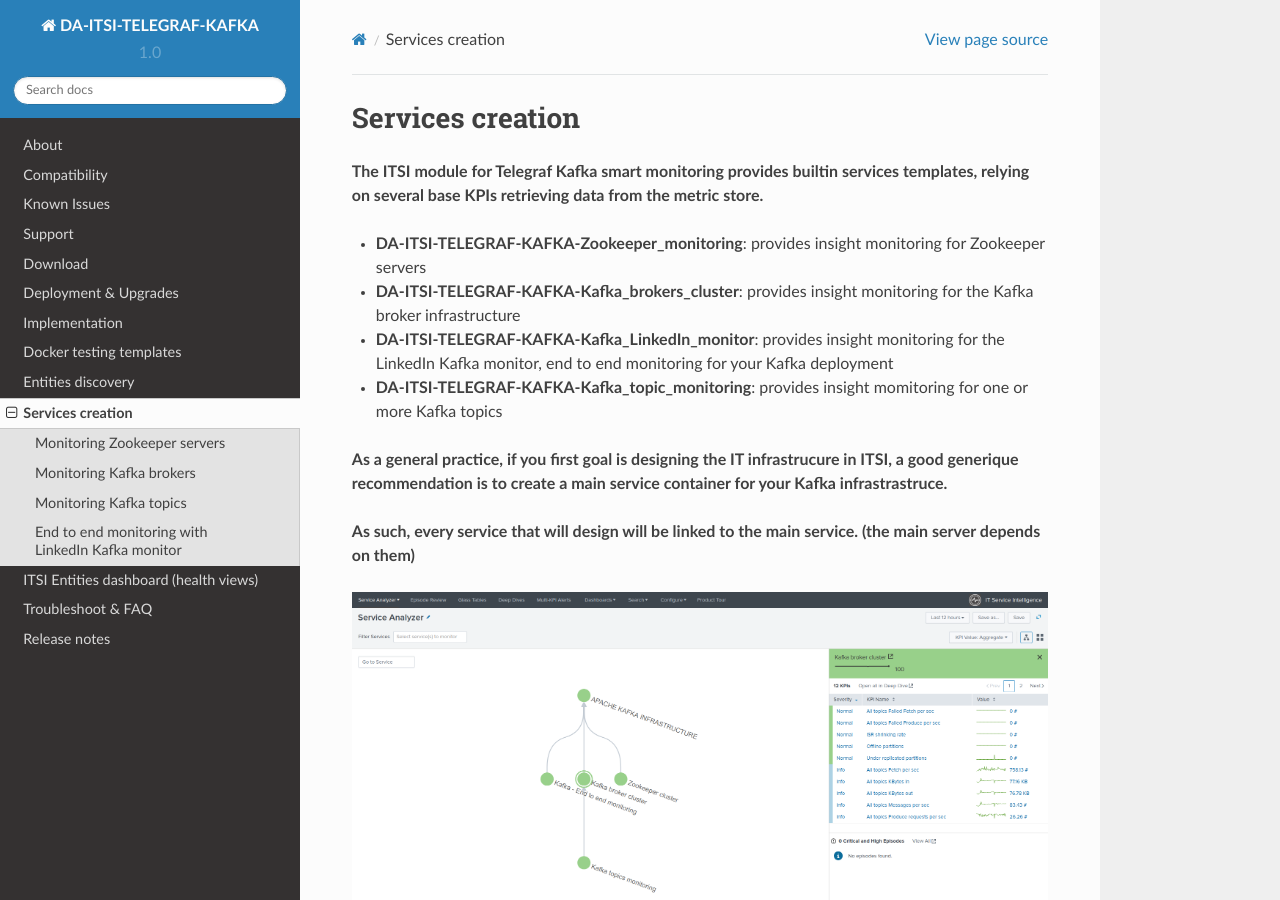
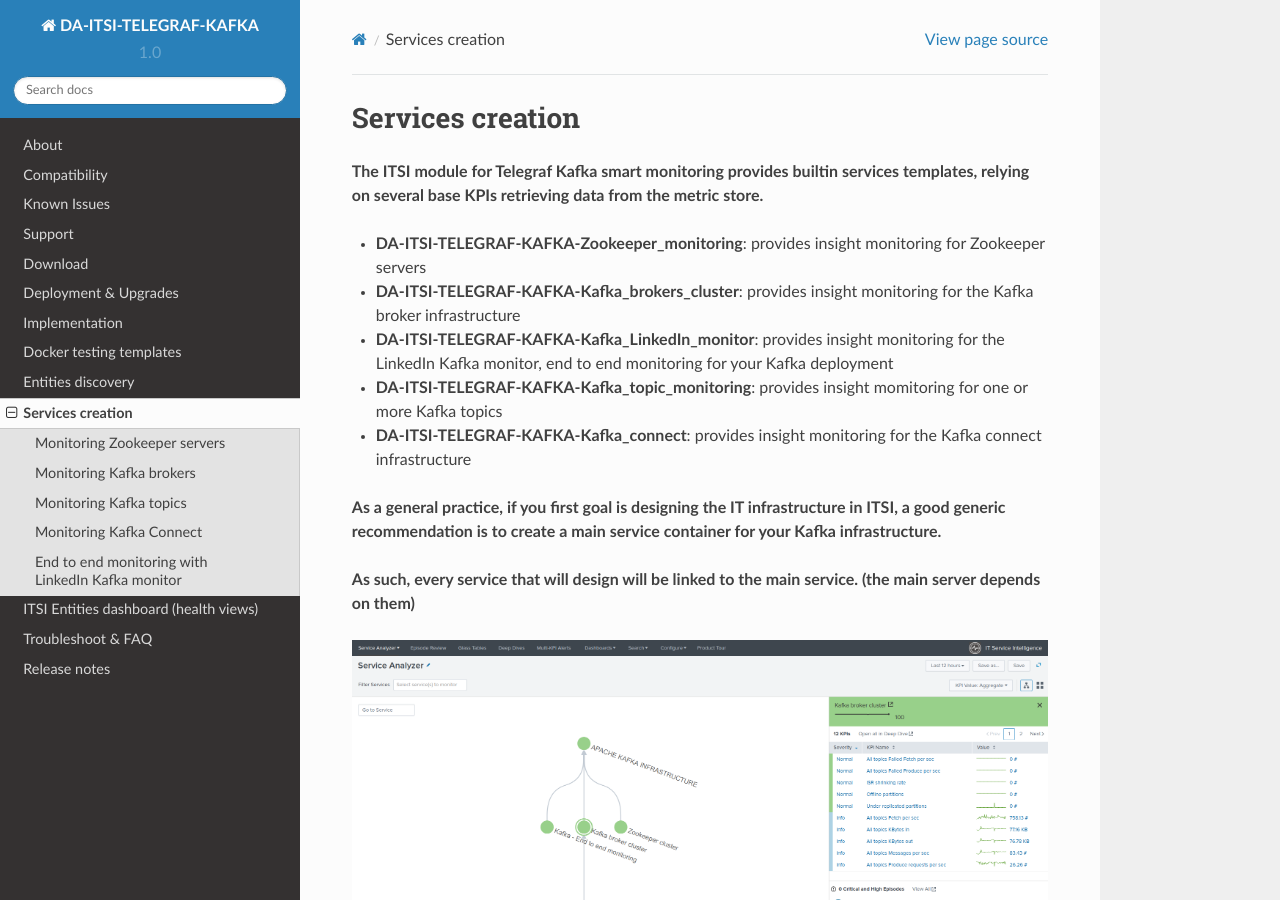
Before and after one commit to guilhemmarchand/DA-ITSI-TELEGRAF-KAFKA, a Sphinx documentation site: the page built from docs/service_creation.rst, in a window 1280 px wide and 900 px high. Built offline with Sphinx 7.4.7 and the Read the Docs theme 2.0.0, drawn with Linux system fonts in a browser that asks for light colours; some of the changed text lies outside the part shown.

Commit message:
Kafla connect integration

```diff
--- a/docs/service_creation.rst
+++ b/docs/service_creation.rst
@@ -11,7 +11,9 @@
 
 * **DA-ITSI-TELEGRAF-KAFKA-Kafka_topic_monitoring**: provides insight momitoring for one or more Kafka topics
 
-**As a general practice, if you first goal is designing the IT infrastrucure in ITSI, a good generique recommendation is to create a main service container for your Kafka infrastrastruce.**
+* **DA-ITSI-TELEGRAF-KAFKA-Kafka_connect**: provides insight monitoring for the Kafka connect infrastructure
+
+**As a general practice, if you first goal is designing the IT infrastructure in ITSI, a good generic recommendation is to create a main service container for your Kafka infrastructure.**
 
 **As such, every service that will design will be linked to the main service. (the main server depends on them)**
 
@@ -54,7 +56,7 @@
 
 **To monitor one or more Kafka topics, create a new service using the "Kafka topic monitoring" template service and select the proper filters for your entities corresponding to your topics:**
 
-* Configure / Service / Create new service / ZKafka topic monitoring
+* Configure / Service / Create new service / Kafka topic monitoring
 
 .. image:: img/service_kafka_topic_pic1.png
    :alt: service_kafka_topic_pic1.png
@@ -64,6 +66,20 @@
    :alt: service_kafka_topic_pic2.png
    :align: center
 
+Monitoring Kafka Connect
+========================
+
+**To monitor Kafka Connect, create a new service using the "Kafka connect monitoring" template service and select the proper filters for your entities:**
+
+* Configure / Service / Create new service / Kafka connect monitoring
+
+.. image:: img/service_kafka_connect_pic1.png
+   :alt: service_kafka_connect_pic1.png
+   :align: center
+
+.. image:: img/service_kafka_connect_pic2.png
+   :alt: service_kafka_connect_pic2.png
+   :align: center
 
 End to end monitoring with LinkedIn Kafka monitor
 =================================================
```
Also changed, not shown: docs/img/service_kafka_connect_pic1.png (added), docs/img/service_kafka_connect_pic2.png (added).
